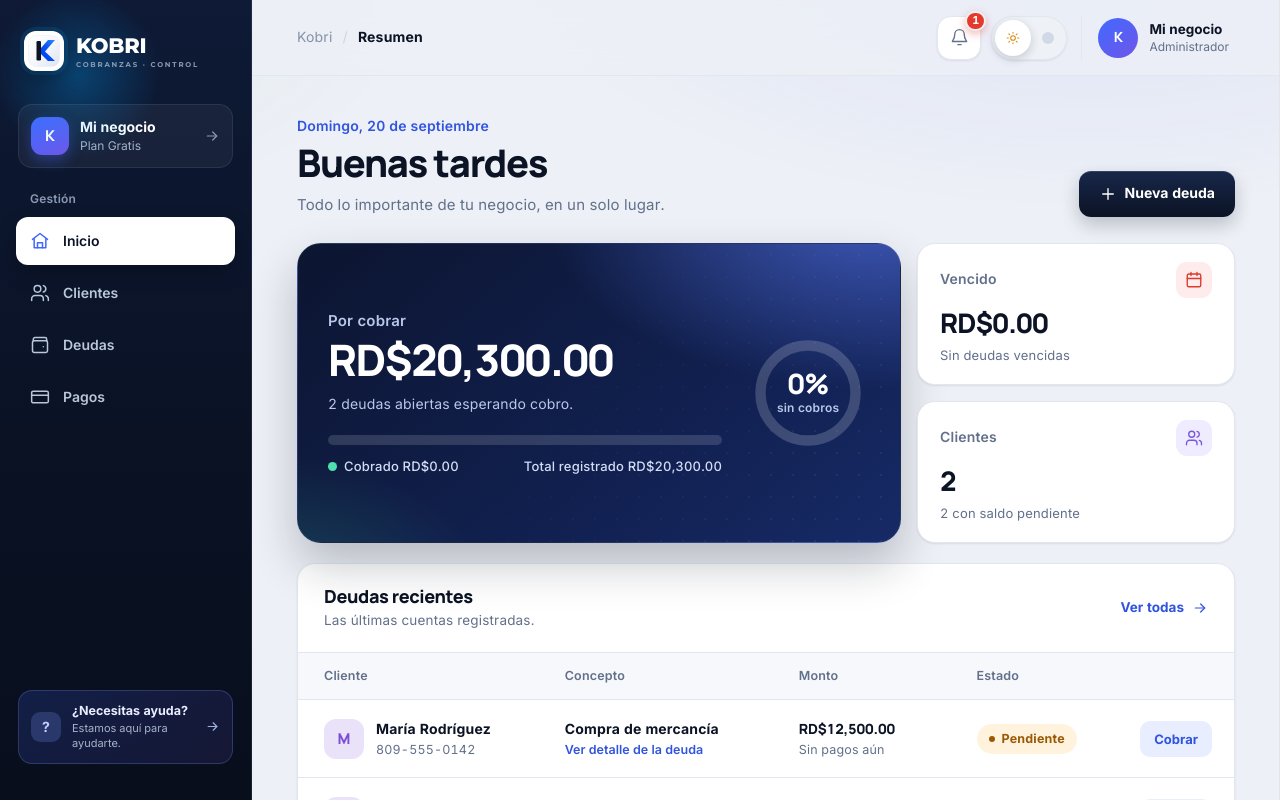
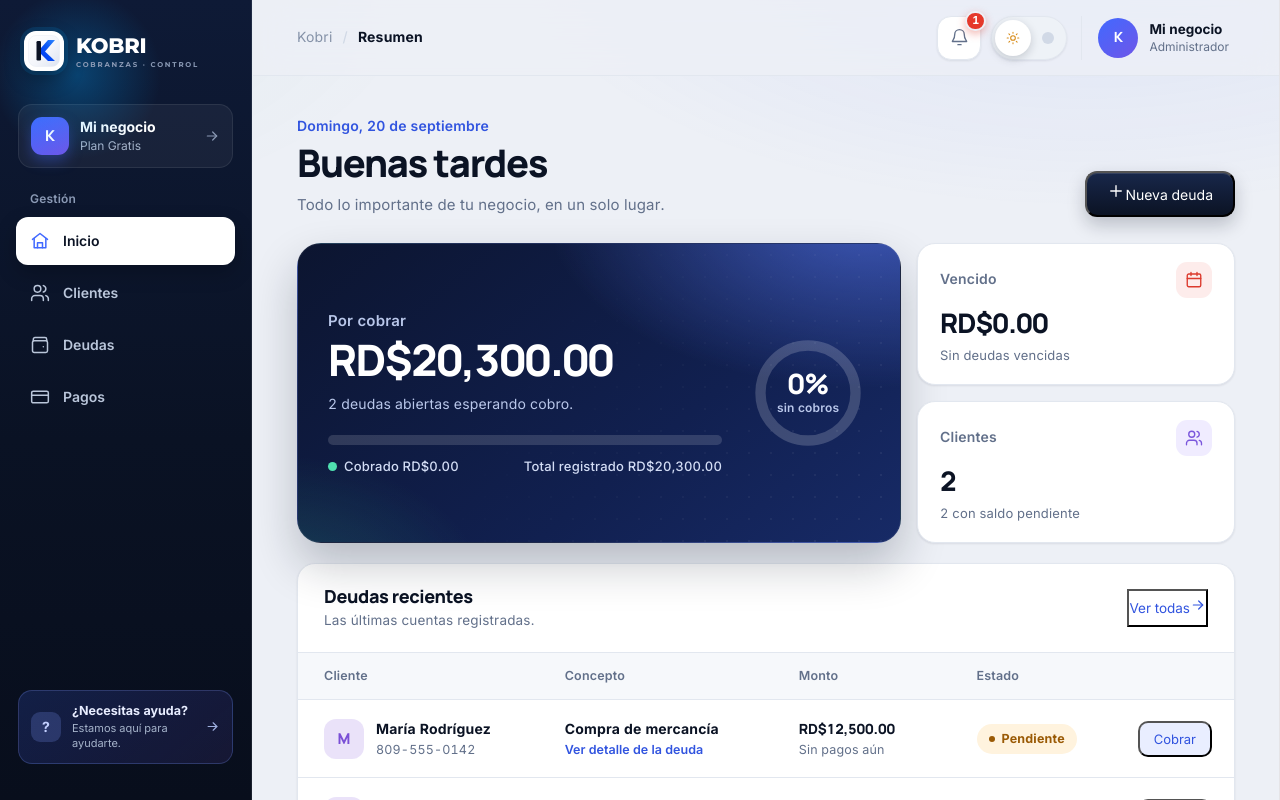
Before and after one commit to Nyxarion-ctrl/kobri, a React (Vite) app: page / in a window 1280 px wide. Shown: the top 800 px of the page. Built offline with nearby package versions, Linux system fonts and the light colour scheme.

Commit message:
Update App.css

```diff
--- a/src/App.css
+++ b/src/App.css
@@ -707,17 +707,11 @@ select:focus-visible {
    BOTONES
 ========================================================= */
 
-.primary-button,
-.secondary-button,
-.small-pay-button,
-.text-button {
-  border: 0;
-  display: inline-flex;
-  align-items: center;
-  justify-content: center;
-  gap: 8px;
-  font-weight: 700;
-  transition: 0.18s ease;
+.primary-button svg,
+.secondary-button svg,
+.small-pay-button svg,
+.text-button svg {
+  flex: 0 0 auto;
 }
 
 .primary-button {
```
